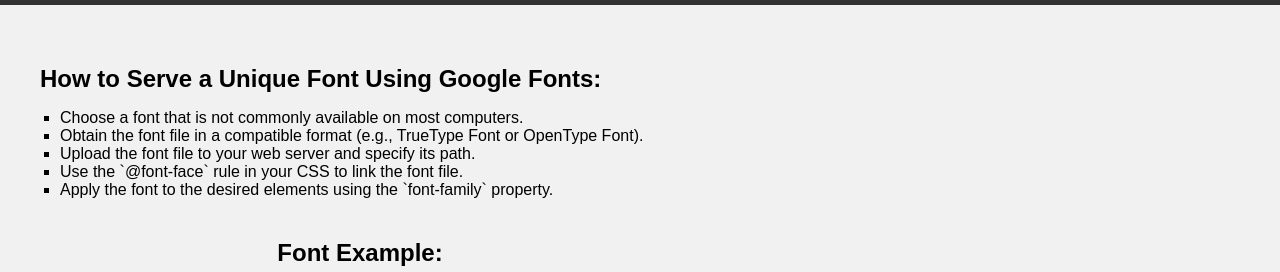
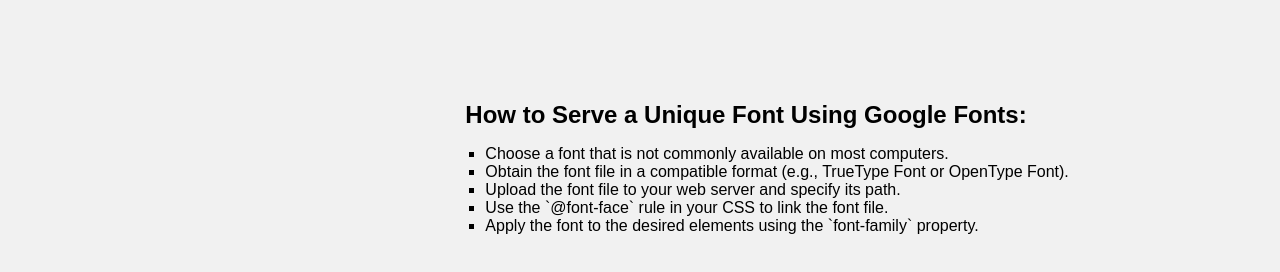
Before and after one commit to Uthej1226/itc505-homework3, a website: page src/index.html in a window 1280 px wide. Shown: the part 72-344 px from the top of the page. Drawn offline with Linux system fonts and the light colour scheme.

Commit message:
Update index.html

```diff
--- a/src/index.html
+++ b/src/index.html
@@ -11,8 +11,11 @@
       padding: 0;
       font-family: Arial, sans-serif;
       background-color: #f1f1f1;
+      display: flex; /* Center content horizontally and vertically */
+      justify-content: center; /* Center content horizontally */
+      align-items: center; /* Center content vertically */
+      min-height: 100vh; /* Ensure full viewport height */
     }
-
     header {
       background-color: #333;
       color: #fff;
```
